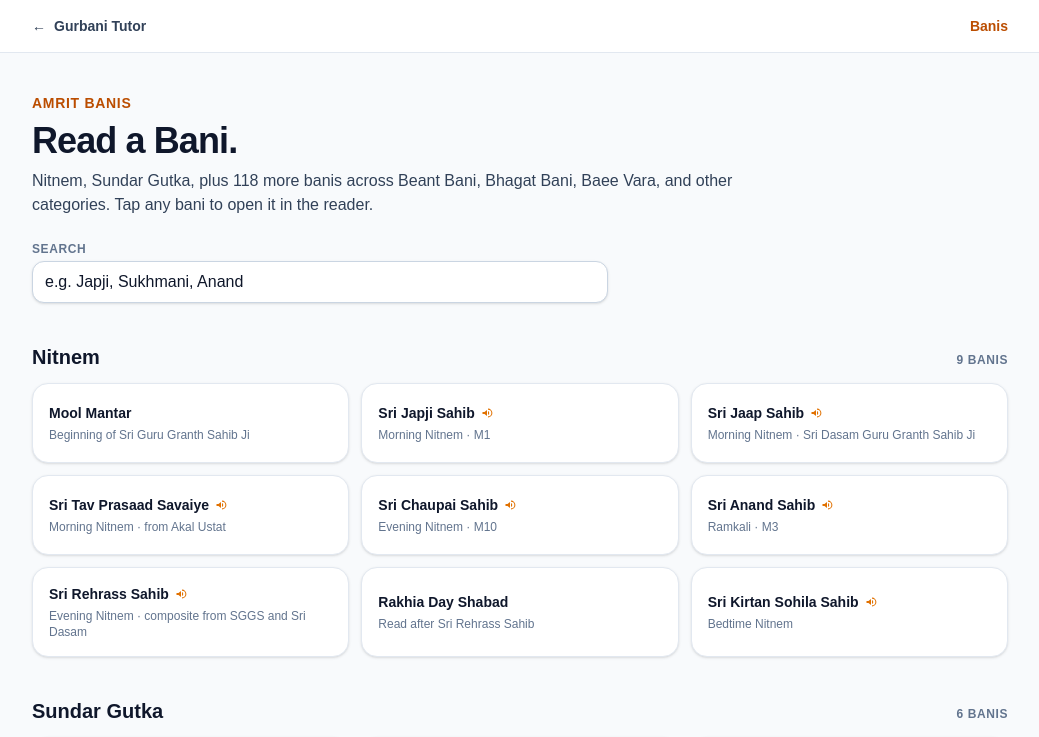
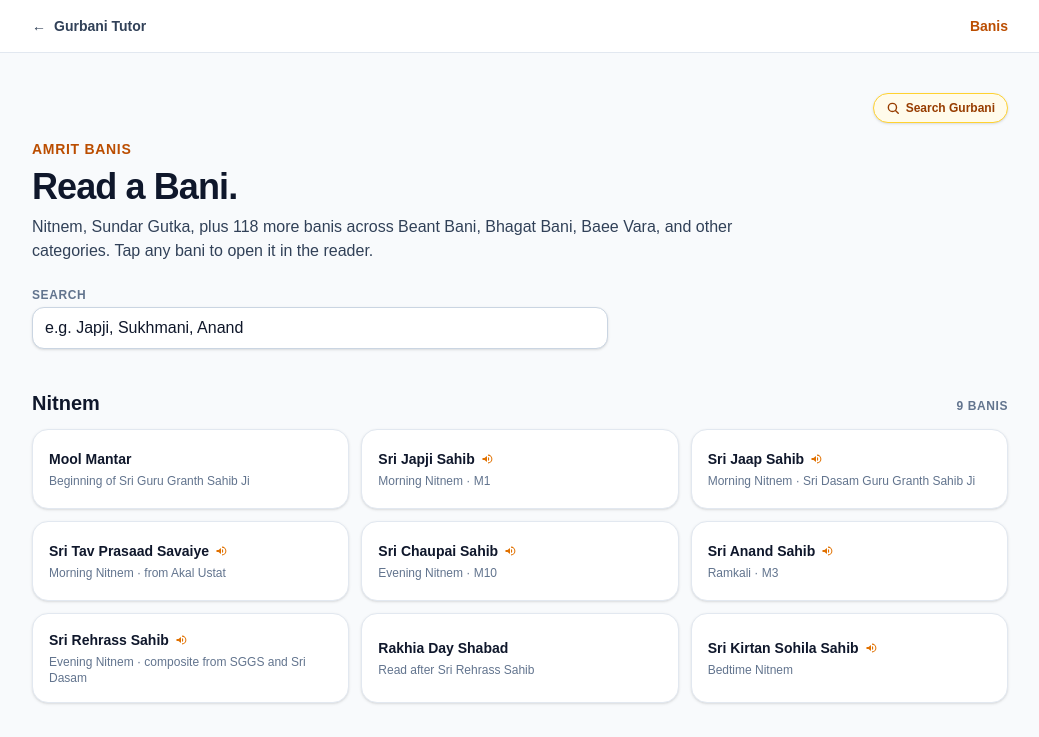
Before and after one commit to gurprasaadgursevak/gurbanitutor-com, a Next.js app: page /banis in a window 1280 px wide. Shown: the top 737 px of the page, without its empty margins (120-1159 px from the left). Built offline with nearby package versions, Linux system fonts and the light colour scheme.

Commit message:
Search across Read and Learn pages

```diff
--- /dev/null
+++ b/src/app/GurbaniSearchPin.tsx
@@ -0,0 +1,32 @@
+import Link from "next/link";
+
+/// Pinned shortcut to /search, dropped into the top-right of every page in
+/// the Read and Learn sections of the site so Sangat can jump into Gurbani
+/// search from any reader without scrolling back to the nav.
+export default function GurbaniSearchPin() {
+  return (
+    <div className="mb-4 flex justify-end">
+      <Link
+        href="/search"
+        aria-label="Search Gurbani"
+        className="inline-flex items-center gap-1.5 rounded-full border border-amber-300 bg-amber-50 px-3 py-1.5 text-xs font-semibold text-amber-800 shadow-sm transition hover:border-amber-500 hover:bg-amber-100"
+      >
+        <svg
+          width="14"
+          height="14"
+          viewBox="0 0 24 24"
+          fill="none"
+          stroke="currentColor"
+          strokeWidth="2.4"
+          strokeLinecap="round"
+          strokeLinejoin="round"
+          aria-hidden
+        >
+          <circle cx="11" cy="11" r="7" />
+          <line x1="21" y1="21" x2="16.65" y2="16.65" />
+        </svg>
+        Search Gurbani
+      </Link>
+    </div>
+  );
+}
--- a/src/app/arths/page.tsx
+++ b/src/app/arths/page.tsx
@@ -3,6 +3,7 @@
 import { useEffect, useMemo, useState } from "react";
 import Link from "next/link";
 import GurmukhiKeyboard from "../GurmukhiKeyboard";
+import GurbaniSearchPin from "../GurbaniSearchPin";
 import SocialLinks from "../SocialLinks";
 
 // Painti Akhari order, mirroring the iOS app's VocabStore.quickSearchAlphabets.
@@ -164,6 +165,7 @@
       </header>
 
       <main className="mx-auto max-w-7xl px-6 py-10">
+        <GurbaniSearchPin />
         <div>
           <span className="inline-flex items-center gap-1.5 rounded-full bg-amber-600 px-3 py-1 text-xs font-semibold uppercase tracking-wider text-white shadow-sm">
             Gurbani Vocabulary Builder
--- a/src/app/banis/page.tsx
+++ b/src/app/banis/page.tsx
@@ -4,6 +4,7 @@
 import Link from "next/link";
 import SocialLinks from "../SocialLinks";
 import { baniHasAudio } from "../baniAudio";
+import GurbaniSearchPin from "../GurbaniSearchPin";
 
 // Hand-curated Nitnem + Sundar Gutka banis. The id here must match the id used
 // in `granth/page.tsx`'s BANI_LIST so deep-links via `?bani=<id>` resolve.
@@ -112,6 +113,7 @@
       </header>
 
       <main className="mx-auto max-w-5xl px-6 pb-20 pt-10">
+        <GurbaniSearchPin />
         <div>
           <p className="text-sm font-semibold uppercase tracking-wider text-amber-700">
             Amrit Banis
--- a/src/app/gareebi-pothi/page.tsx
+++ b/src/app/gareebi-pothi/page.tsx
@@ -2,6 +2,7 @@
 
 import { Suspense, useEffect, useMemo, useState } from "react";
 import Link from "next/link";
+import GurbaniSearchPin from "../GurbaniSearchPin";
 import { useSearchParams } from "next/navigation";
 import SocialLinks from "../SocialLinks";
 import { shabadHash } from "../lib/shabadHash";
@@ -107,6 +108,7 @@
       </header>
 
       <main className="mx-auto max-w-5xl px-6 pb-16 pt-10">
+        <GurbaniSearchPin />
         {!selected && (
           <section>
             <p className="text-sm font-semibold uppercase tracking-wider text-amber-700">
--- a/src/app/granth/page.tsx
+++ b/src/app/granth/page.tsx
@@ -2,6 +2,7 @@
 
 import { Suspense, useEffect, useMemo, useState } from "react";
 import Link from "next/link";
+import GurbaniSearchPin from "../GurbaniSearchPin";
 import { useSearchParams } from "next/navigation";
 import SocialLinks from "../SocialLinks";
 import SehajPaathPlayer from "./SehajPaathPlayer";
@@ -778,6 +779,7 @@
       </header>
 
       <main className="mx-auto max-w-5xl px-6 pb-32 pt-10 sm:pb-28">
+        <GurbaniSearchPin />
         <div>
           <p className="text-sm font-semibold uppercase tracking-wider text-amber-700">
             Sri Guru Granth Sahib Ji & Sri Dasam Guru Granth Sahib Ji
--- a/src/app/mukhvak/page.tsx
+++ b/src/app/mukhvak/page.tsx
@@ -3,6 +3,7 @@
 import { useEffect, useState } from "react";
 import Link from "next/link";
 import SocialLinks from "../SocialLinks";
+import GurbaniSearchPin from "../GurbaniSearchPin";
 
 type Verse = {
   verseId: number;
@@ -153,6 +154,7 @@
       </section>
 
       <main className="mx-auto max-w-3xl px-6 pb-16">
+        <GurbaniSearchPin />
         {loading && (
           <p className="mt-6 text-center text-slate-600">Loading today&apos;s Mukhvak...</p>
         )}
--- a/src/app/pothi/page.tsx
+++ b/src/app/pothi/page.tsx
@@ -2,6 +2,7 @@
 import Image from "next/image";
 import type { Metadata } from "next";
 import SocialLinks from "../SocialLinks";
+import GurbaniSearchPin from "../GurbaniSearchPin";
 
 export const metadata: Metadata = {
   title: "Sri Pothi Sahib — Gurbani Tutor",
@@ -143,6 +144,7 @@
       </section>
 
       <main className="mx-auto max-w-6xl px-6 pb-16">
+        <GurbaniSearchPin />
         <ul className="grid gap-5 sm:grid-cols-2 lg:grid-cols-3">
           {POTHIS.map((p) => (
             <li
--- a/src/app/quiz/page.tsx
+++ b/src/app/quiz/page.tsx
@@ -3,6 +3,7 @@
 import { useEffect, useMemo, useState } from "react";
 import Link from "next/link";
 import SocialLinks from "../SocialLinks";
+import GurbaniSearchPin from "../GurbaniSearchPin";
 
 // MARK: - Bani definitions
 //
@@ -736,6 +737,7 @@
       </header>
 
       <main className="mx-auto max-w-5xl px-6 py-10">
+        <GurbaniSearchPin />
         {error && (
           <div className="rounded-2xl border border-red-200 bg-red-50 p-4 text-sm text-red-800">
             {error}
--- a/src/app/shabad-test/page.tsx
+++ b/src/app/shabad-test/page.tsx
@@ -3,6 +3,7 @@
 import { useEffect, useMemo, useRef, useState } from "react";
 import Link from "next/link";
 import GurmukhiKeyboard from "../GurmukhiKeyboard";
+import GurbaniSearchPin from "../GurbaniSearchPin";
 import SocialLinks from "../SocialLinks";
 
 type Shabad = {
@@ -310,6 +311,7 @@
       </header>
 
       <main className="mx-auto max-w-3xl px-6 pb-16 pt-10">
+        <GurbaniSearchPin />
         {phase === "select" && (
           <section>
             <p className="text-sm font-semibold uppercase tracking-wider text-amber-700">
```
